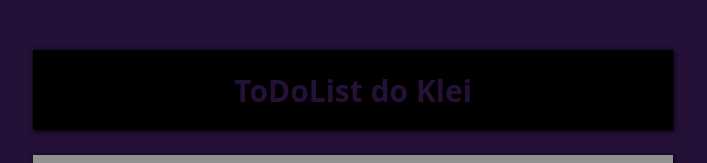
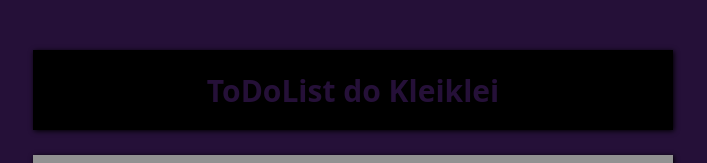
Before and after one commit to KleidsonRocha/ToDoList, a plain HTML site: page index.html in a window 1280 px wide. Shown: the top 163 px of the page, without its empty margins (287-994 px from the left). Drawn offline with Linux system fonts and the light colour scheme.

Commit message:
agora foi

```diff
--- a/index.html
+++ b/index.html
@@ -9,7 +9,7 @@
 <body>
     <div class="todo">
         <div class="todo__title">
-            ToDoList do Klei
+            ToDoList do Kleiklei
         </div>
 
         <div class="todo__new-item" id="newItem">
```
